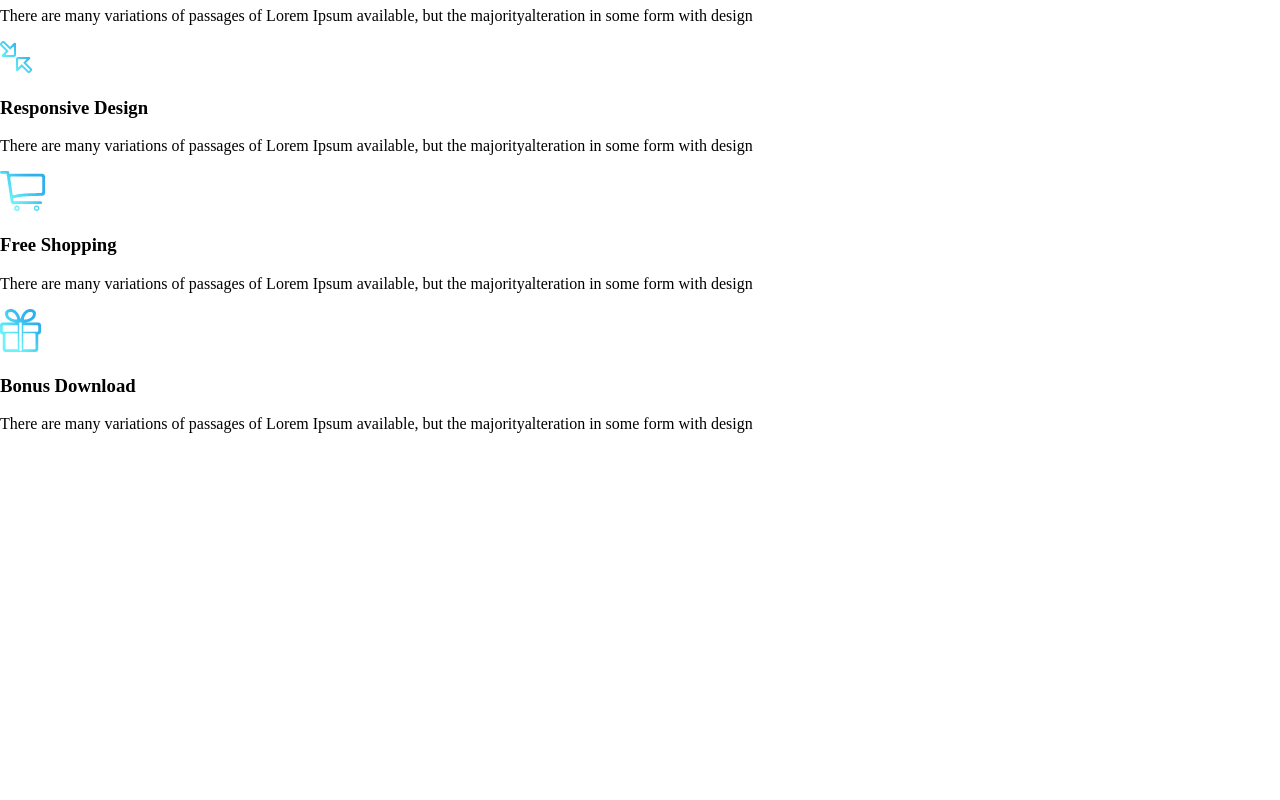
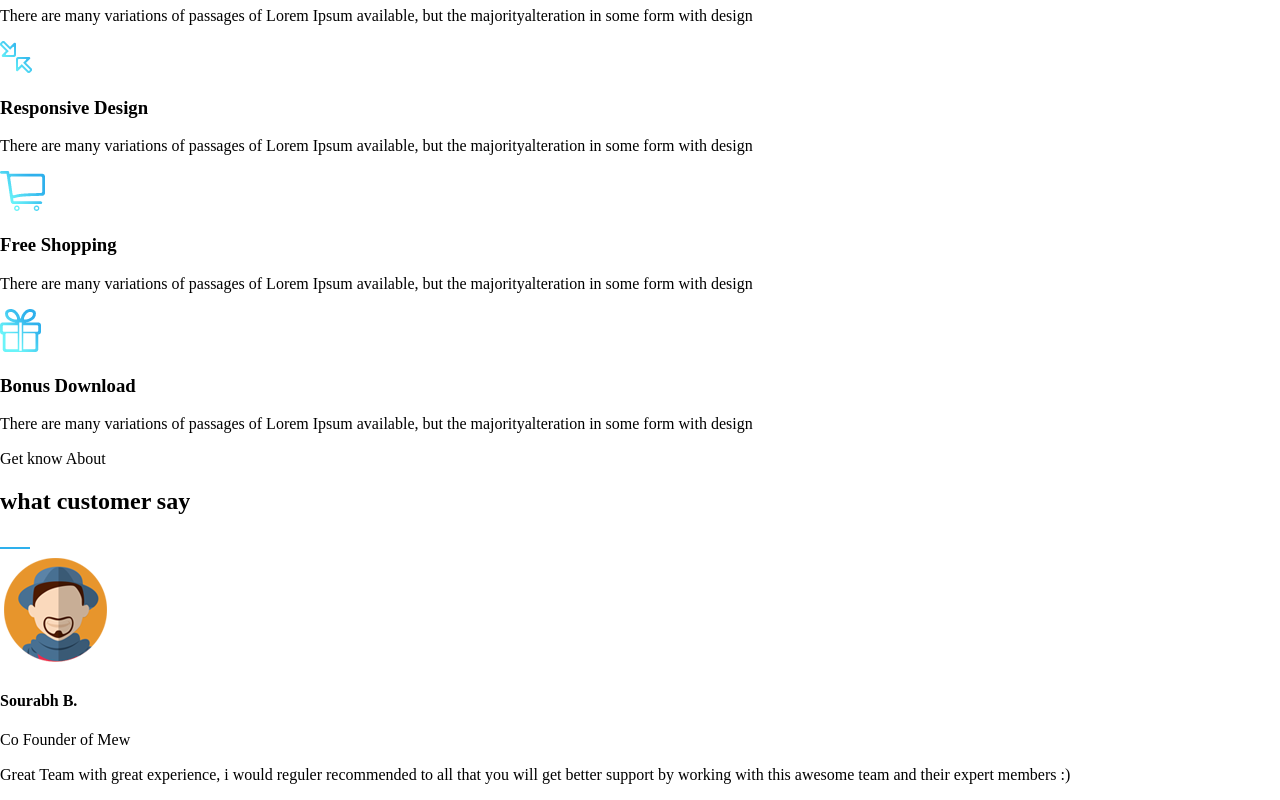
Before and after one commit to kotovdmitriy/flaby, a website: page src/views/index.html in a window 1280 px wide. Shown: the part 2474-3274 px from the top of the page. Before the commit the page ends 2924 px from the top, so only its background shows below. Drawn offline with nearby package versions, Linux system fonts and the light colour scheme; files that its build step writes are made by us from their sources; files whose address does not match are found by name.

Commit message:
feedback section

```diff
--- /dev/null
+++ b/src/styles/includes/_feedback.scss
@@ -0,0 +1,42 @@
+.feedback {
+	background-image: url(../img/feedback-bg.png);
+	background-repeat: no-repeat;
+	background-size: cover;
+	padding-bottom: 162px;
+	&-card {
+		position: relative;
+		margin: auto;
+		margin-top: 114px;
+		width: 730px;
+		height: 351px;
+		box-shadow: 0 0 51px rgba(0, 0, 0, 0.08);
+		border-radius: 10px;
+		border: 1px solid rgba(0, 0, 0, 0.08);
+		background-color: $light-color;
+		text-align: center;
+		img {
+			position: absolute;
+			top: -45px;
+			left: 312px;
+		}
+		&__title {
+			margin-top: 78px;
+			font-size: 20px;
+			font-weight: 700;
+		}
+		&__subtitle {
+			margin-top: -23px;
+			font-size: 15px;
+			font-weight: 500;
+		}
+		&__text {
+			margin: auto;
+			margin-top: 36px;
+			max-width: 580px;
+			font-size: 18px;
+			font-weight: 500;
+			line-height: 30px;
+			text-align: center;
+		}
+	}
+}
--- a/src/styles/main.scss
+++ b/src/styles/main.scss
@@ -7,6 +7,7 @@
 @import "includes/services";
 @import "includes/features";
 @import "includes/other_services";
+@import "includes/feedback";
 
 
 body {
--- /dev/null
+++ b/src/views/includes/feedback.html
@@ -0,0 +1,18 @@
+<section class="feedback">
+	<div class="container">
+		<div class="section-block">
+				<div class="section-subtitle">Get know About</div>
+				<h2 class="section-title">what customer say</h2>
+				<img class="section-line" src="img/line-section.png" alt="line section">
+		</div>
+
+		<div class="feedback-card">
+			<img src="/img/feedback-author.png" alt="feedback-author">
+			<h4 class="feedback-card__title">Sourabh B.</h4>
+			<div class="feedback-card__subtitle">Co Founder of Mew</div>
+			<p class="feedback-card__text">Great Team with great experience, i would reguler recommended to all that you will get better support by working with this awesome team and their expert members :)</p>
+		</div>
+
+
+	</div>
+</section>
```
Also changed, not shown: src/views/index.html (+3 -0 lines).
